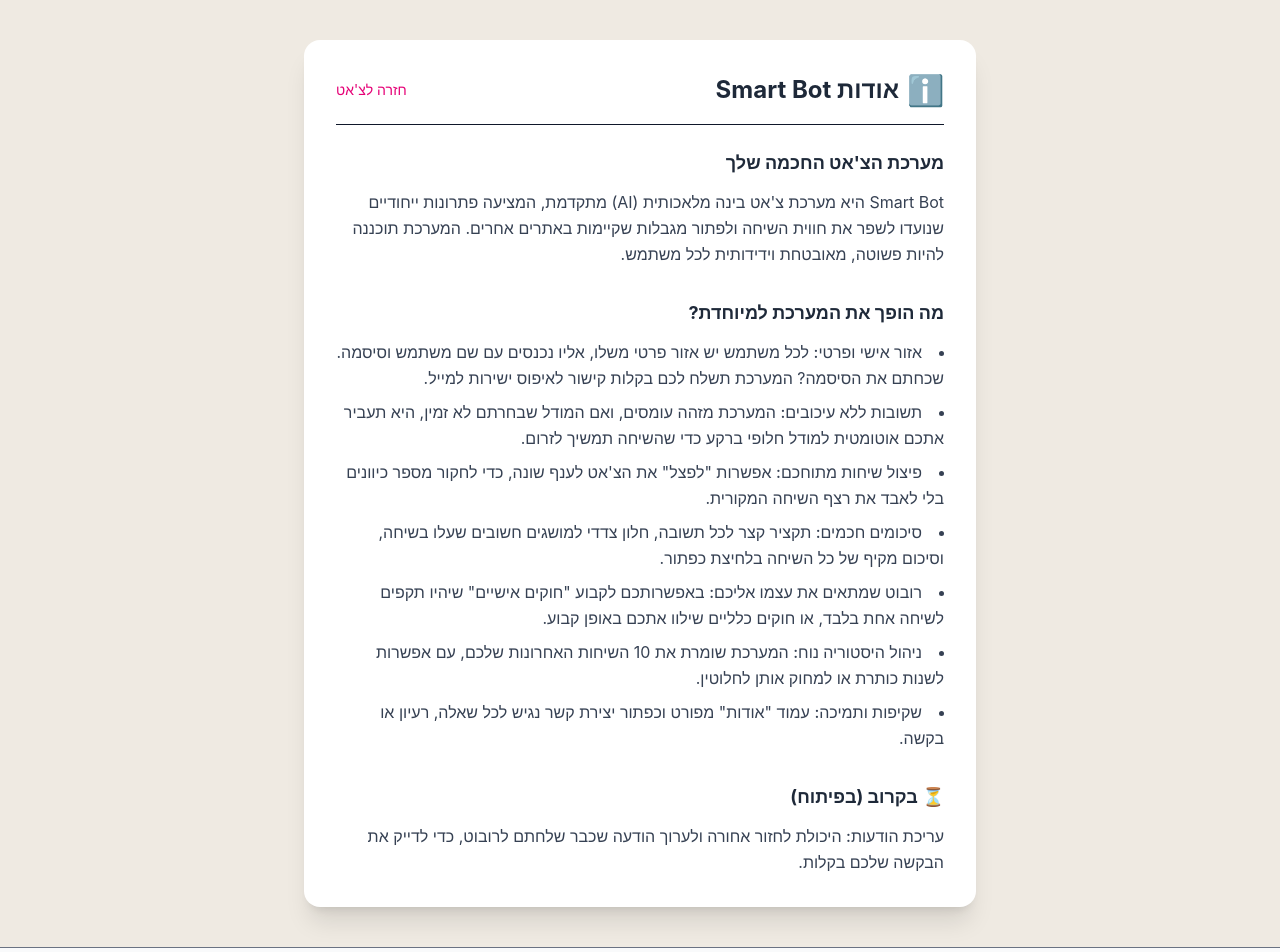
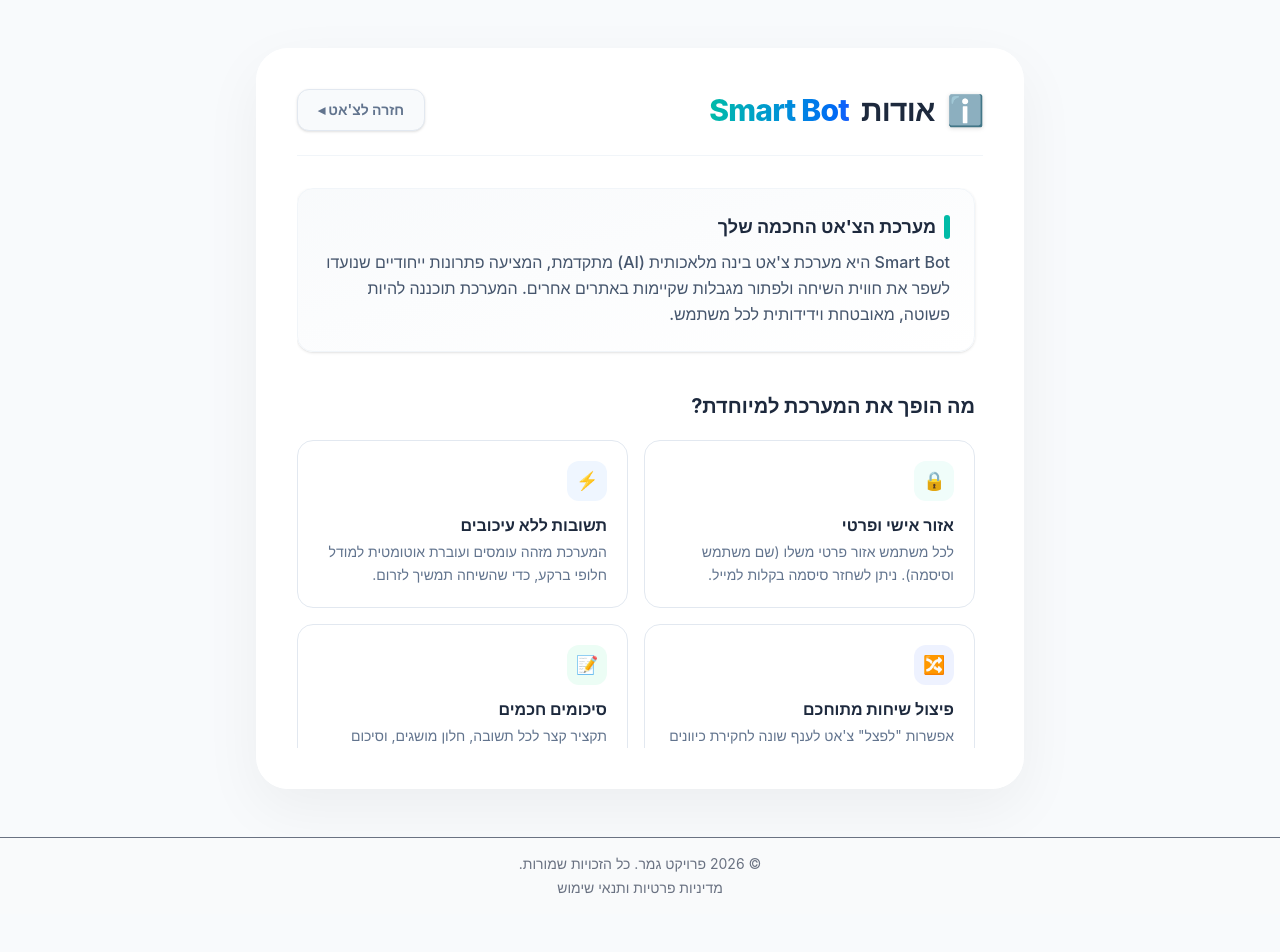
Before and after one commit to Hodaya-Yfrach/smart-bot, a Next.js app in the folder upgrade-ai/: page /about in a window 1280 px wide. Shown: the top 952 px of the page. After the commit the page ends 914 px from the top, so only its background shows below. Built offline with nearby package versions, Linux system fonts and the light colour scheme.

Commit message:
change the models

```diff
--- a/upgrade-ai/app/about/page.tsx
+++ b/upgrade-ai/app/about/page.tsx
@@ -8,64 +8,121 @@
 
 export default function AboutPage() {
   return (
-    <div dir="rtl" className="min-h-[100dvh] bg-[#efeae2] py-10 px-4">
-      <div className="max-w-2xl mx-auto bg-white rounded-2xl shadow-xl p-8">
-        <div className="flex items-center justify-between mb-6 border-b pb-4">
-          <h1 className="text-2xl font-bold text-gray-800 flex items-center gap-2">
-            <span className="text-3xl">ℹ️</span> אודות Smart Bot
+    <div dir="rtl" className="min-h-[100dvh] bg-[#F8FAFC] py-12 px-4 relative overflow-hidden flex items-center justify-center font-sans">
+
+      {/* רקע דקורטיבי מרחף */}
+      <div className="absolute top-[-10%] right-[-5%] w-[40rem] h-[40rem] bg-teal-100/40 rounded-full blur-[100px] -z-10 animate-pulse" style={{ animationDuration: '8s' }}></div>
+      <div className="absolute bottom-[-10%] left-[-5%] w-[30rem] h-[30rem] bg-blue-100/40 rounded-full blur-[80px] -z-10 animate-pulse" style={{ animationDuration: '10s' }}></div>
+
+      <div className="max-w-3xl w-full mx-auto bg-white/90 backdrop-blur-xl rounded-[2rem] shadow-[0_20px_60px_rgba(0,0,0,0.05)] p-8 md:p-10 border border-white relative z-10">
+
+        {/* --- האדר --- */}
+        <header className="flex flex-wrap items-center justify-between mb-8 border-b border-slate-100 pb-6 gap-4">
+          <h1 className="text-2xl md:text-3xl font-extrabold text-slate-800 flex items-center gap-3 tracking-tight">
+            <span className="text-3xl drop-shadow-sm">ℹ️</span>
+            אודות <span className="text-transparent bg-clip-text bg-gradient-to-r from-teal-500 to-blue-600">Smart Bot</span>
           </h1>
           <Link
             href="/"
-            className="text-sm text-pink-600 hover:underline shrink-0"
+            className="text-sm font-bold text-slate-500 hover:text-teal-600 bg-slate-50 border border-slate-200 hover:border-teal-200 hover:bg-teal-50 px-5 py-2.5 rounded-xl transition-all shadow-sm shrink-0"
           >
-            חזרה לצ'אט
+            חזרה לצ'אט ◂
           </Link>
-        </div>
+        </header>
+
+        <div className="overflow-y-auto max-h-[70vh] pr-2 custom-scrollbar space-y-10">
 
           {/* --- פתיח --- */}
-        <section className="mb-8">
-          <h2 className="text-lg font-bold text-gray-800 mb-3">מערכת הצ'אט החכמה שלך</h2>
-          <p className="text-gray-700 leading-relaxed mb-3">
+          <section className="bg-gradient-to-br from-slate-50 to-white p-6 rounded-2xl border border-slate-100 shadow-sm">
+            <h2 className="text-lg font-bold text-slate-800 mb-2 flex items-center gap-2">
+              <span className="w-1.5 h-6 bg-teal-500 rounded-full"></span>
+              מערכת הצ'אט החכמה שלך
+            </h2>
+            <p className="text-slate-600 leading-relaxed font-medium">
               Smart Bot היא מערכת צ'אט בינה מלאכותית (AI) מתקדמת, המציעה פתרונות ייחודיים שנועדו לשפר את חווית השיחה ולפתור מגבלות שקיימות באתרים אחרים. המערכת תוכננה להיות פשוטה, מאובטחת וידידותית לכל משתמש.
             </p>
           </section>
 
           {/* --- היכולות הייחודיות --- */}
-        <section className="mb-8">
-          <h2 className="text-lg font-bold text-gray-800 mb-3">מה הופך את המערכת למיוחדת?</h2>
-          <ul className="list-disc list-inside space-y-2 text-gray-700 leading-relaxed">
-            <li>
-              <span className="font-medium">אזור אישי ופרטי:</span> לכל משתמש יש אזור פרטי משלו, אליו נכנסים עם שם משתמש וסיסמה. שכחתם את הסיסמה? המערכת תשלח לכם בקלות קישור לאיפוס ישירות למייל.
-            </li>
-            <li>
-              <span className="font-medium">תשובות ללא עיכובים:</span> המערכת מזהה עומסים, ואם המודל שבחרתם לא זמין, היא תעביר אתכם אוטומטית למודל חלופי ברקע כדי שהשיחה תמשיך לזרום.
-            </li>
-            <li>
-              <span className="font-medium">פיצול שיחות מתוחכם:</span> אפשרות "לפצל" את הצ'אט לענף שונה, כדי לחקור מספר כיוונים בלי לאבד את רצף השיחה המקורית.
-            </li>
-            <li>
-              <span className="font-medium">סיכומים חכמים:</span> תקציר קצר לכל תשובה, חלון צדדי למושגים חשובים שעלו בשיחה, וסיכום מקיף של כל השיחה בלחיצת כפתור.
-            </li>
-            <li>
-              <span className="font-medium">רובוט שמתאים את עצמו אליכם:</span> באפשרותכם לקבוע "חוקים אישיים" שיהיו תקפים לשיחה אחת בלבד, או חוקים כלליים שילוו אתכם באופן קבוע.
-            </li>
-            <li>
-              <span className="font-medium">ניהול היסטוריה נוח:</span> המערכת שומרת את 10 השיחות האחרונות שלכם, עם אפשרות לשנות כותרת או למחוק אותן לחלוטין.
-            </li>
-            <li>
-              <span className="font-medium">שקיפות ותמיכה:</span> עמוד "אודות" מפורט וכפתור יצירת קשר נגיש לכל שאלה, רעיון או בקשה.
-            </li>
-          </ul>
+          <section>
+            <h2 className="text-xl font-bold text-slate-800 mb-5 pl-2">מה הופך את המערכת למיוחדת?</h2>
+
+            <div className="grid grid-cols-1 md:grid-cols-2 gap-4">
+
+              {/* קלף תכונה */}
+              <div className="bg-white border border-slate-200 p-5 rounded-2xl hover:border-teal-300 hover:shadow-md transition-all group">
+                <div className="w-10 h-10 bg-teal-50 rounded-xl flex items-center justify-center text-teal-600 text-lg mb-3 group-hover:scale-110 transition-transform">🔒</div>
+                <h3 className="font-bold text-slate-800 mb-1">אזור אישי ופרטי</h3>
+                <p className="text-sm text-slate-500 leading-relaxed">לכל משתמש אזור פרטי משלו (שם משתמש וסיסמה). ניתן לשחזר סיסמה בקלות למייל.</p>
+              </div>
+
+              {/* קלף תכונה */}
+              <div className="bg-white border border-slate-200 p-5 rounded-2xl hover:border-blue-300 hover:shadow-md transition-all group">
+                <div className="w-10 h-10 bg-blue-50 rounded-xl flex items-center justify-center text-blue-600 text-lg mb-3 group-hover:scale-110 transition-transform">⚡</div>
+                <h3 className="font-bold text-slate-800 mb-1">תשובות ללא עיכובים</h3>
+                <p className="text-sm text-slate-500 leading-relaxed">המערכת מזהה עומסים ועוברת אוטומטית למודל חלופי ברקע, כדי שהשיחה תמשיך לזרום.</p>
+              </div>
+
+              {/* קלף תכונה */}
+              <div className="bg-white border border-slate-200 p-5 rounded-2xl hover:border-indigo-300 hover:shadow-md transition-all group">
+                <div className="w-10 h-10 bg-indigo-50 rounded-xl flex items-center justify-center text-indigo-600 text-lg mb-3 group-hover:scale-110 transition-transform">🔀</div>
+                <h3 className="font-bold text-slate-800 mb-1">פיצול שיחות מתוחכם</h3>
+                <p className="text-sm text-slate-500 leading-relaxed">אפשרות "לפצל" צ'אט לענף שונה לחקירת כיוונים חדשים, בלי לאבד את רצף השיחה המקורית.</p>
+              </div>
+
+              {/* קלף תכונה */}
+              <div className="bg-white border border-slate-200 p-5 rounded-2xl hover:border-emerald-300 hover:shadow-md transition-all group">
+                <div className="w-10 h-10 bg-emerald-50 rounded-xl flex items-center justify-center text-emerald-600 text-lg mb-3 group-hover:scale-110 transition-transform">📝</div>
+                <h3 className="font-bold text-slate-800 mb-1">סיכומים חכמים</h3>
+                <p className="text-sm text-slate-500 leading-relaxed">תקציר קצר לכל תשובה, חלון מושגים, וסיכום מקיף של כל השיחה בלחיצת כפתור.</p>
+              </div>
+
+              {/* קלף תכונה */}
+              <div className="bg-white border border-slate-200 p-5 rounded-2xl hover:border-purple-300 hover:shadow-md transition-all group">
+                <div className="w-10 h-10 bg-purple-50 rounded-xl flex items-center justify-center text-purple-600 text-lg mb-3 group-hover:scale-110 transition-transform">🧠</div>
+                <h3 className="font-bold text-slate-800 mb-1">התאמה אישית</h3>
+                <p className="text-sm text-slate-500 leading-relaxed">קביעת "חוקים אישיים" (זמניים או קבועים) שמנחים את הרובוט כיצד לענות לכם.</p>
+              </div>
+
+              {/* קלף תכונה */}
+              <div className="bg-white border border-slate-200 p-5 rounded-2xl hover:border-sky-300 hover:shadow-md transition-all group">
+                <div className="w-10 h-10 bg-sky-50 rounded-xl flex items-center justify-center text-sky-600 text-lg mb-3 group-hover:scale-110 transition-transform">📚</div>
+                <h3 className="font-bold text-slate-800 mb-1">ניהול היסטוריה נוח</h3>
+                <p className="text-sm text-slate-500 leading-relaxed">שמירה אוטומטית של 10 השיחות האחרונות, כולל שינוי כותרות ומחיקה מהירה.</p>
+              </div>
+            </div>
           </section>
 
           {/* --- בפיתוח --- */}
-        <section>
-          <h2 className="text-lg font-bold text-gray-800 mb-3">⏳ בקרוב (בפיתוח)</h2>
-          <p className="text-gray-700 leading-relaxed">
-            <span className="font-medium">עריכת הודעות:</span> היכולת לחזור אחורה ולערוך הודעה שכבר שלחתם לרובוט, כדי לדייק את הבקשה שלכם בקלות.
+          <section className="bg-gradient-to-r from-amber-50 to-orange-50 p-6 rounded-2xl border border-amber-100/60 shadow-sm relative overflow-hidden">
+            <div className="absolute -left-6 -top-6 text-9xl opacity-5">⏳</div>
+            <h2 className="text-lg font-bold text-amber-800 mb-2 flex items-center gap-2 relative z-10">
+              <span className="text-xl">⏳</span> בקרוב (בפיתוח)
+            </h2>
+            <div className="relative z-10 pl-6 border-r-2 border-amber-200">
+              <h3 className="font-bold text-amber-900 mb-1">עריכת הודעות</h3>
+              <p className="text-amber-700/80 text-sm font-medium">
+                היכולת לחזור אחורה ולערוך הודעה שכבר שלחתם לרובוט, כדי לדייק את הבקשה שלכם בקלות מבלי לכתוב הכל מחדש.
               </p>
+            </div>
           </section>
+
         </div>
+      </div>
+
+      {/* סגנון פס גלילה מותאם אישית לדף זה */}
+      <style dangerouslySetInnerHTML={{__html: `
+        .custom-scrollbar::-webkit-scrollbar {
+          width: 6px;
+        }
+        .custom-scrollbar::-webkit-scrollbar-track {
+          background: transparent;
+        }
+        .custom-scrollbar::-webkit-scrollbar-thumb {
+          background-color: #cbd5e1;
+          border-radius: 20px;
+        }
+      `}} />
     </div>
   );
 }
--- a/upgrade-ai/app/api/chat/route.ts
+++ b/upgrade-ai/app/api/chat/route.ts
@@ -120,7 +120,9 @@
         });
 
       } catch (err: any) {
-        console.error(`ניסיון כשל במודל ${modelName}:`, err.message);
+        // שומרים גם את קוד הסטטוס (429/403/500 וכו') כדי שהלקוח יוכל להציג סיבה מדויקת
+        const status = err?.status || err?.response?.status || null;
+        console.error(`ניסיון כשל במודל ${modelName} (status: ${status}):`, err.message);
         failedModels.push(modelName); // רושמים אותו כנכשל ועוברים מיד לבא בתור
       }
     }
--- a/upgrade-ai/package.json
+++ b/upgrade-ai/package.json
@@ -10,7 +10,7 @@
   },
   "dependencies": {
     "@google/generative-ai": "^0.24.1",
-    "@supabase/supabase-js": "^2.110.1",
+    "@supabase/supabase-js": "^2.112.3",
     "next": "^16.2.10",
     "react": "^19.0.0",
     "react-dom": "^19.0.0",
```
Also changed, not shown: upgrade-ai/app/page.tsx (+28 -9 lines), 1 other file (tests, documents, lock files or other folders). Lines whose indentation alone changed are shown as unchanged.
